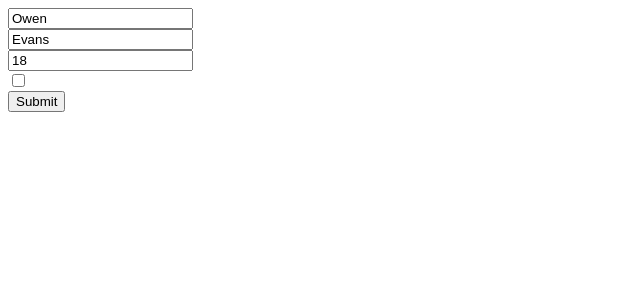
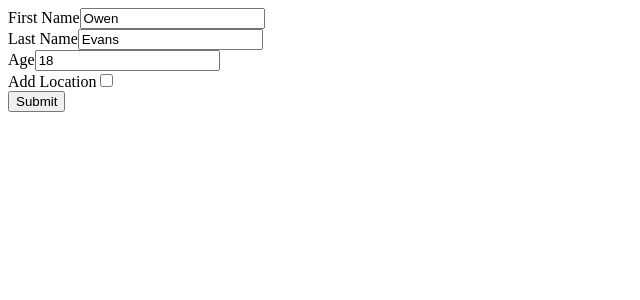
Before and after one commit to RiFactor/react-hook-form-demo, a React (Vite) app: page / in a window 1280 px wide. Shown: the top 300 px of the page, without its empty margins (0-640 px from the left). Built offline with nearby package versions, Linux system fonts and the light colour scheme.

Commit message:
Add labels

```diff
--- a/src/app.tsx
+++ b/src/app.tsx
@@ -48,11 +48,11 @@ const App: FC<IProps> = props => {
 
   return (
     <Form methods={methods} onSubmit={methods.handleSubmit(onSubmit)}>
-      <Input type="text" name="firstName"></Input>
-      <Input type="text" name="lastName"></Input>
-      <Input name="age" type="number" />
-      <Input name="shouldDisplay" type="checkbox" />
-      {shouldDisplay && <Input name="location" />}
+      <Input type="text" name="firstName" label="First Name"></Input>
+      <Input type="text" name="lastName" label="Last Name"></Input>
+      <Input name="age" type="number" label="Age" />
+      <Input name="shouldDisplay" type="checkbox" label="Add Location" />
+      {shouldDisplay && <Input name="location" label="Address" />}
 
       <button type="submit">Submit</button>
     </Form>
--- a/src/input.tsx
+++ b/src/input.tsx
@@ -1,19 +1,22 @@
 import { ErrorMessage } from "@hookform/error-message";
-import React, { FC, useEffect } from "react";
+import React, { FC, useEffect, useId } from "react";
 import { UseFormRegister, UseFormRegisterReturn, useFormContext } from "react-hook-form";
 
 export interface IProps
   extends Omit<
     React.DetailedHTMLProps<React.InputHTMLAttributes<HTMLInputElement>, HTMLInputElement>,
-    keyof UseFormRegisterReturn
+    keyof UseFormRegisterReturn | "id"
   > {
   name: string;
+  label: string;
 }
 
 const Input: FC<IProps> = props => {
-  const { name, ...rest } = props;
+  const { label, name, ...rest } = props;
 
   const methods = useFormContext();
+
+  const uid = useId();
 
   useEffect(() => {
     return () => methods.unregister(name);
@@ -21,6 +24,7 @@ const Input: FC<IProps> = props => {
 
   return (
     <div>
+      <label htmlFor="">{label}</label>
       <input {...methods.register(name)} {...rest} />
       <ErrorMessage errors={methods.formState.errors} name={name} render={({ message }) => <p>{message}</p>} />
     </div>
```
